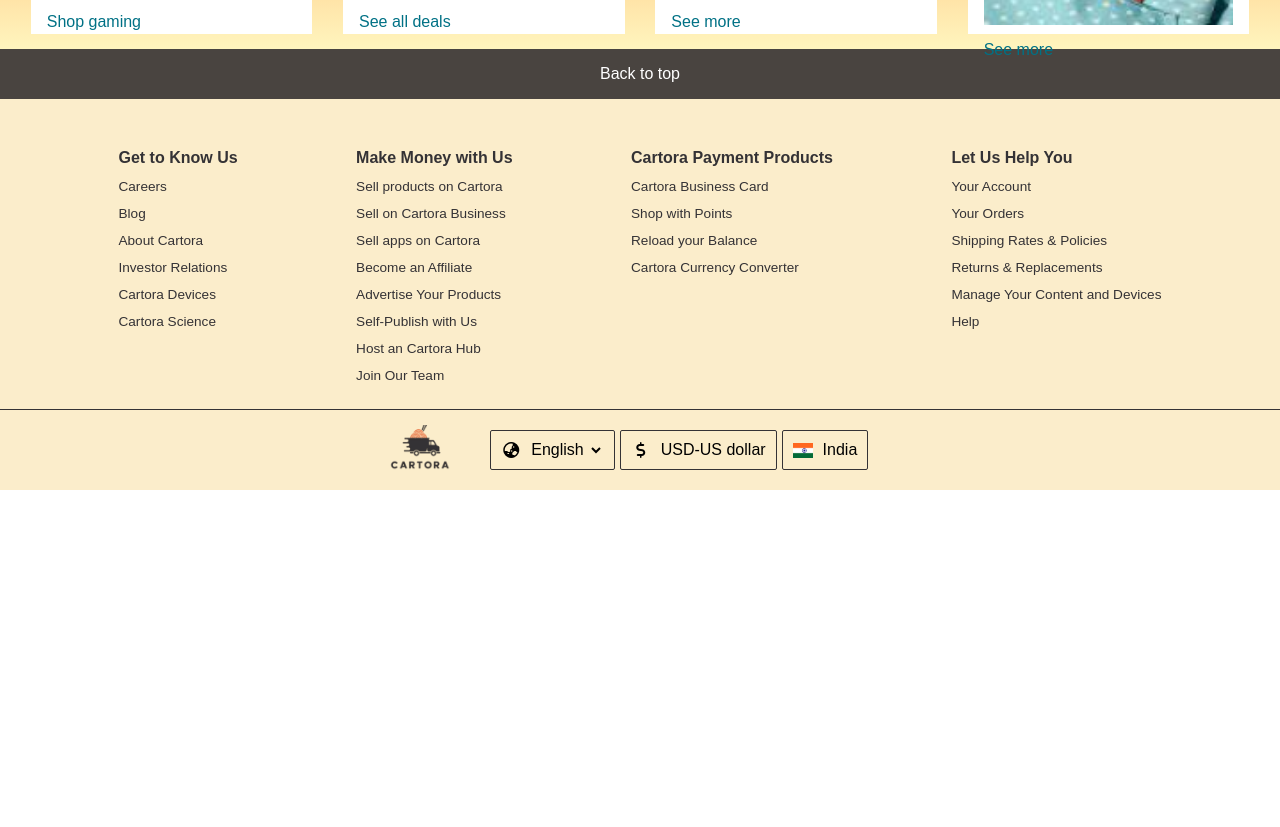
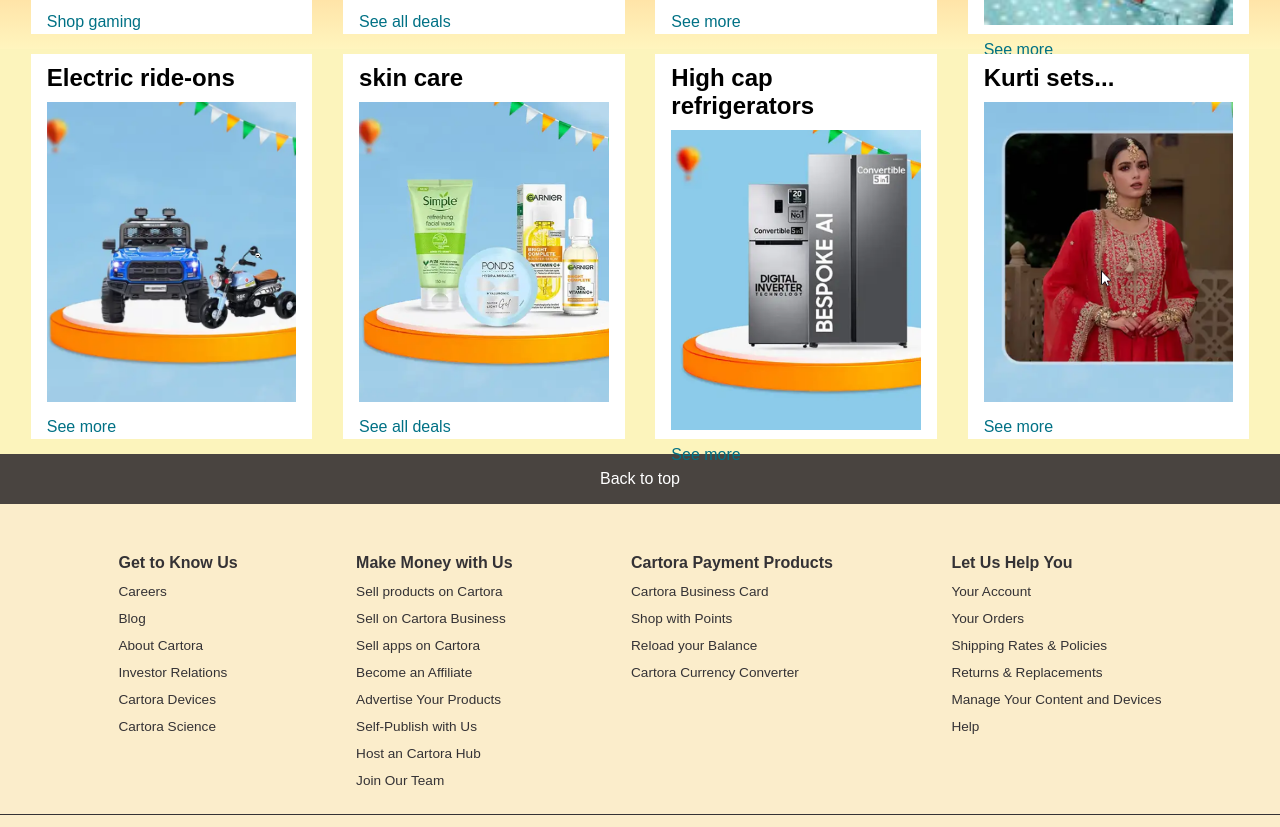
Before and after one commit to adityaaa-30/cartora, a plain HTML site: page index.html in a window 1280 px wide. Shown: the part 871-1698 px from the top of the page. Before the commit the page ends 1361 px from the top, so only its background shows below. Drawn offline with Linux system fonts and the light colour scheme.

Commit message:
add boxses 5-8

```diff
--- a/index.html
+++ b/index.html
@@ -93,6 +93,35 @@
       </div>
       </div>
    </div>
+   <div class="shop-content2">
+            <div class="box5 box">
+            <div class="box-cont">
+            <h2>Electric ride-ons</h2>
+         <div class="box5-img image"></div>
+         <a class="one" href="#">See more</a>
+         </div>
+      </div>
+      <div class="box6 box">
+         <div class="box-cont">
+            <h2>skin care</h2>
+         <div class="box6-img image"></div>
+         <a class="one" href="#">See all deals</a>
+         </div>
+      </div>
+      <div class="box7 box">
+         <div class="box-cont">
+            <h2>High cap refrigerators</h2>
+         <div class="box7-img image"></div>
+         <a class="one" href="#">See more</a></div>
+      </div>
+      <div class="box8 box">
+         <div class="box-cont">
+            <h2>Kurti sets...</h2>
+         <div class="box8-img image"></div>
+         <a class="one" href="#">See more</a>
+      </div>
+      </div>
+   </div>
    <footer>
       <div class="top_link">
       <a href="https://adityaaa-30.github.io/cartora/">Back to top</a>
@@ -174,5 +203,15 @@
       </div>
    </div>
    </footer>
+   <script>
+      // Back to Top button functionality
+      document.querySelector(".top_link a").addEventListener("click", function(e) {
+        e.preventDefault(); // link ka default action rok dega
+        window.scrollTo({
+          top: 0,
+          behavior: "smooth" // smooth scrolling
+        });
+      });
+   </script>
 </body>
 </html>
--- a/style.css
+++ b/style.css
@@ -210,6 +210,40 @@ h2 {
     margin-top: 10px;
     margin-bottom: 1rem;
 }
+.shop-content2 {
+    display : flex;
+    justify-content: space-evenly;
+    background-color: #fcf4bc;
+    padding : 5px 0px 15px;
+}
+.box5-img {
+    height : 300px;
+    background-image: url(img_5.png);
+    background-size: cover;
+    margin-top: 10px;
+    margin-bottom: 1rem;
+}
+.box6-img {
+    height : 300px;
+    background-image: url(img_6.png);
+    background-size: cover;
+    margin-top: 10px;
+    margin-bottom: 1rem;
+}
+.box7-img {
+    height : 300px;
+    background-image: url(img_7.png);
+    background-size: cover;
+    margin-top: 10px;
+    margin-bottom: 1rem;
+}
+.box8-img {
+    height : 300px;
+    background-image: url(img_8.png);
+    background-size: cover;
+    margin-top: 10px;
+    margin-bottom: 1rem;
+}
 .top_link {
     height : 50px;
     background-color: #494440;
```
Also changed, not shown: img_5.png (added), img_6.png (added), img_7.png (added), img_8.png (added).
